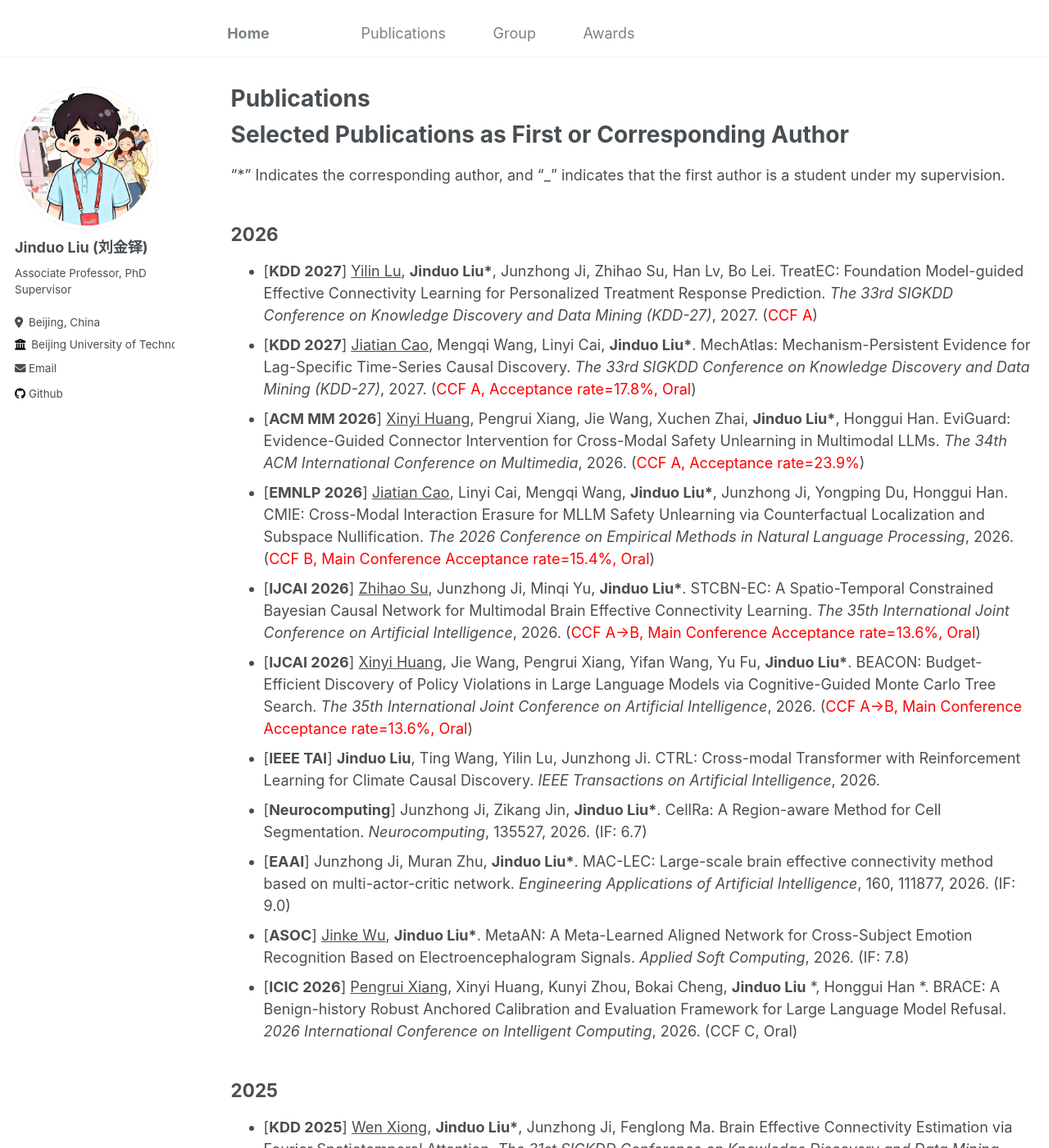
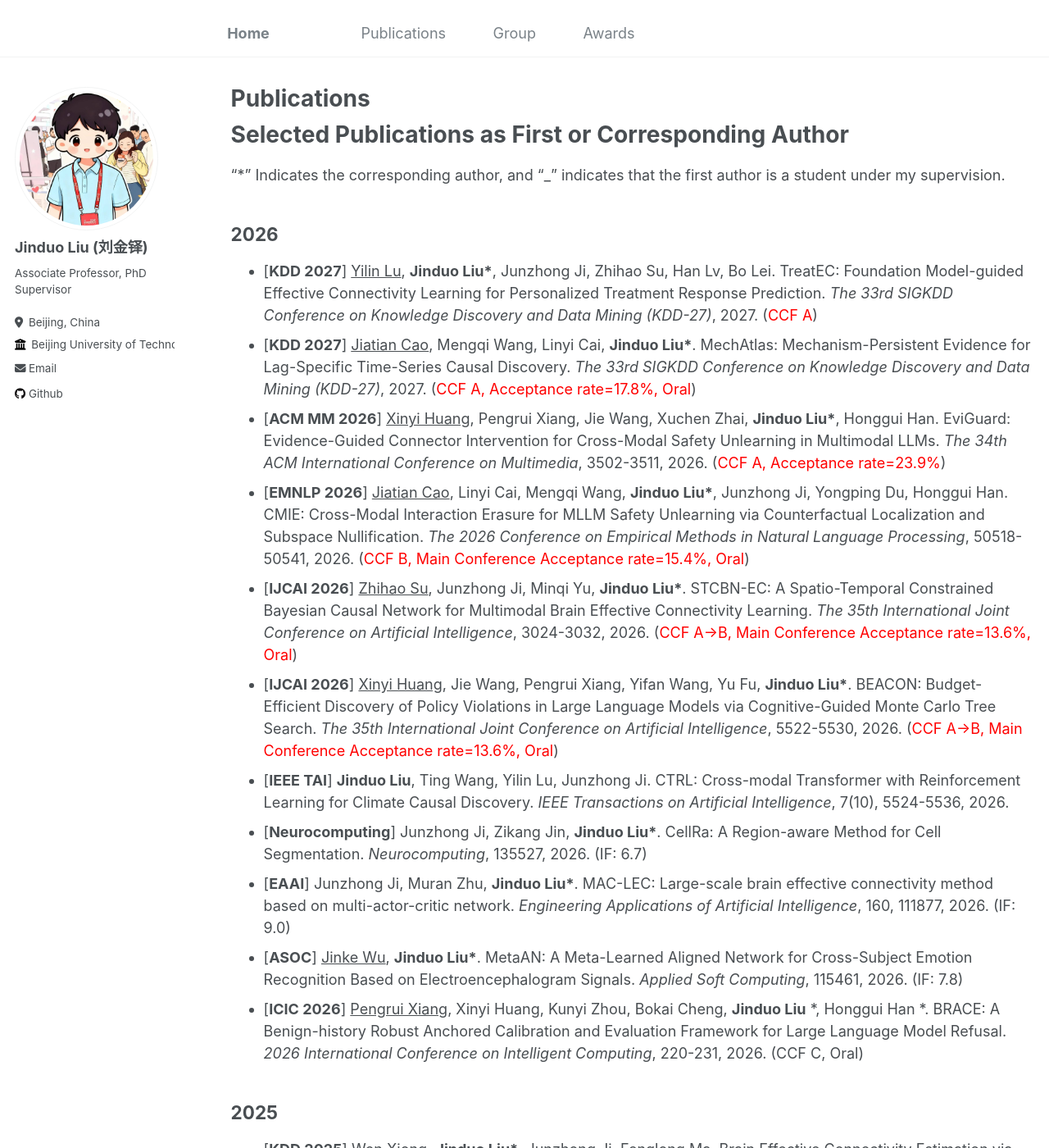
Before and after one commit to Duo67/duo067, a Jekyll site: the page built from _pages/publications.md, in a window 1280 px wide and 1400 px high. Shown: the whole window at 82% size. Built offline with Jekyll 4.4.1, drawn with Linux system fonts in a browser that asks for light colours.

Commit message:
Update publications.md

```diff
--- a/_pages/publications.md
+++ b/_pages/publications.md
@@ -15,15 +15,15 @@ redirect_from:
 ## 2026
   * [__KDD 2027__] <span style="text-decoration: underline;">Yilin Lu</span>, __Jinduo Liu*__, Junzhong Ji, Zhihao Su, Han Lv, Bo Lei. TreatEC: Foundation Model-guided Effective Connectivity Learning for Personalized Treatment Response Prediction. _The 33rd SIGKDD Conference on Knowledge Discovery and Data Mining (KDD-27)_, 2027. (<span style="color: red;">CCF A</span>)
   * [__KDD 2027__] <span style="text-decoration: underline;">Jiatian Cao</span>, Mengqi Wang, Linyi Cai, __Jinduo Liu*__. MechAtlas: Mechanism-Persistent Evidence for Lag-Specific Time-Series Causal Discovery. _The 33rd SIGKDD Conference on Knowledge Discovery and Data Mining (KDD-27)_, 2027. (<span style="color: red;">CCF A, Acceptance rate=17.8%, Oral</span>)
-  * [__ACM MM 2026__] <span style="text-decoration: underline;">Xinyi Huang</span>, Pengrui Xiang, Jie Wang, Xuchen Zhai, __Jinduo Liu*__, Honggui Han. EviGuard: Evidence-Guided Connector Intervention for Cross-Modal Safety Unlearning in Multimodal LLMs. _The 34th ACM International Conference on Multimedia_, 2026. (<span style="color: red;">CCF A, Acceptance rate=23.9%</span>)
-  * [__EMNLP 2026__] <span style="text-decoration: underline;">Jiatian Cao</span>, Linyi Cai, Mengqi Wang, __Jinduo Liu*__, Junzhong Ji, Yongping Du, Honggui Han. CMIE: Cross-Modal Interaction Erasure for MLLM Safety Unlearning via Counterfactual Localization and Subspace Nullification. _The 2026 Conference on Empirical Methods in Natural Language Processing_, 2026. (<span style="color: red;">CCF B, Main Conference Acceptance rate=15.4%, Oral</span>)
-  * [__IJCAI 2026__] <span style="text-decoration: underline;">Zhihao Su</span>, Junzhong Ji, Minqi Yu, __Jinduo Liu*__. STCBN-EC: A Spatio-Temporal Constrained Bayesian Causal Network for Multimodal Brain Effective Connectivity Learning. _The 35th International Joint Conference on Artificial Intelligence_, 2026. (<span style="color: red;">CCF A->B, Main Conference Acceptance rate=13.6%, Oral</span>)
-  * [__IJCAI 2026__] <span style="text-decoration: underline;">Xinyi Huang</span>, Jie Wang, Pengrui Xiang, Yifan Wang, Yu Fu, __Jinduo Liu*__. BEACON: Budget-Efficient Discovery of Policy Violations in Large Language Models via Cognitive-Guided Monte Carlo Tree Search. _The 35th International Joint Conference on Artificial Intelligence_, 2026. (<span style="color: red;">CCF A->B, Main Conference Acceptance rate=13.6%, Oral</span>)
-  * [__IEEE TAI__] __Jinduo Liu__, Ting Wang, Yilin Lu, Junzhong Ji. CTRL: Cross-modal Transformer with Reinforcement Learning for Climate Causal Discovery. _IEEE Transactions on Artificial Intelligence_, 2026.
+  * [__ACM MM 2026__] <span style="text-decoration: underline;">Xinyi Huang</span>, Pengrui Xiang, Jie Wang, Xuchen Zhai, __Jinduo Liu*__, Honggui Han. EviGuard: Evidence-Guided Connector Intervention for Cross-Modal Safety Unlearning in Multimodal LLMs. _The 34th ACM International Conference on Multimedia_, 3502-3511, 2026. (<span style="color: red;">CCF A, Acceptance rate=23.9%</span>)
+  * [__EMNLP 2026__] <span style="text-decoration: underline;">Jiatian Cao</span>, Linyi Cai, Mengqi Wang, __Jinduo Liu*__, Junzhong Ji, Yongping Du, Honggui Han. CMIE: Cross-Modal Interaction Erasure for MLLM Safety Unlearning via Counterfactual Localization and Subspace Nullification. _The 2026 Conference on Empirical Methods in Natural Language Processing_, 50518-50541, 2026. (<span style="color: red;">CCF B, Main Conference Acceptance rate=15.4%, Oral</span>)
+  * [__IJCAI 2026__] <span style="text-decoration: underline;">Zhihao Su</span>, Junzhong Ji, Minqi Yu, __Jinduo Liu*__. STCBN-EC: A Spatio-Temporal Constrained Bayesian Causal Network for Multimodal Brain Effective Connectivity Learning. _The 35th International Joint Conference on Artificial Intelligence_, 3024-3032, 2026. (<span style="color: red;">CCF A->B, Main Conference Acceptance rate=13.6%, Oral</span>)
+  * [__IJCAI 2026__] <span style="text-decoration: underline;">Xinyi Huang</span>, Jie Wang, Pengrui Xiang, Yifan Wang, Yu Fu, __Jinduo Liu*__. BEACON: Budget-Efficient Discovery of Policy Violations in Large Language Models via Cognitive-Guided Monte Carlo Tree Search. _The 35th International Joint Conference on Artificial Intelligence_, 5522-5530, 2026. (<span style="color: red;">CCF A->B, Main Conference Acceptance rate=13.6%, Oral</span>)
+  * [__IEEE TAI__] __Jinduo Liu__, Ting Wang, Yilin Lu, Junzhong Ji. CTRL: Cross-modal Transformer with Reinforcement Learning for Climate Causal Discovery. _IEEE Transactions on Artificial Intelligence_, 7(10), 5524-5536, 2026.
   * [__Neurocomputing__] Junzhong Ji, Zikang Jin, __Jinduo Liu*__. CellRa: A Region-aware Method for Cell Segmentation. _Neurocomputing_, 135527, 2026. (IF: 6.7)
   * [__EAAI__] Junzhong Ji, Muran Zhu, __Jinduo Liu*__. MAC-LEC: Large-scale brain effective connectivity method based on multi-actor-critic network. _Engineering Applications of Artificial Intelligence_, 160, 111877, 2026. (IF: 9.0)
-  * [__ASOC__] <span style="text-decoration: underline;">Jinke Wu</span>, __Jinduo Liu*__. MetaAN: A Meta-Learned Aligned Network for Cross-Subject Emotion Recognition Based on Electroencephalogram Signals. _Applied Soft Computing_, 2026. (IF: 7.8)
-  * [__ICIC 2026__] <span style="text-decoration: underline;">Pengrui Xiang</span>, Xinyi Huang, Kunyi Zhou, Bokai Cheng, __Jinduo Liu__ *, Honggui Han *. BRACE: A Benign-history Robust Anchored Calibration and Evaluation Framework for Large Language Model Refusal. _2026 International Conference on Intelligent Computing_, 2026. (CCF C, Oral)
+  * [__ASOC__] <span style="text-decoration: underline;">Jinke Wu</span>, __Jinduo Liu*__. MetaAN: A Meta-Learned Aligned Network for Cross-Subject Emotion Recognition Based on Electroencephalogram Signals. _Applied Soft Computing_, 115461, 2026. (IF: 7.8)
+  * [__ICIC 2026__] <span style="text-decoration: underline;">Pengrui Xiang</span>, Xinyi Huang, Kunyi Zhou, Bokai Cheng, __Jinduo Liu__ *, Honggui Han *. BRACE: A Benign-history Robust Anchored Calibration and Evaluation Framework for Large Language Model Refusal. _2026 International Conference on Intelligent Computing_, 220-231, 2026. (CCF C, Oral)
 
 
 
```
